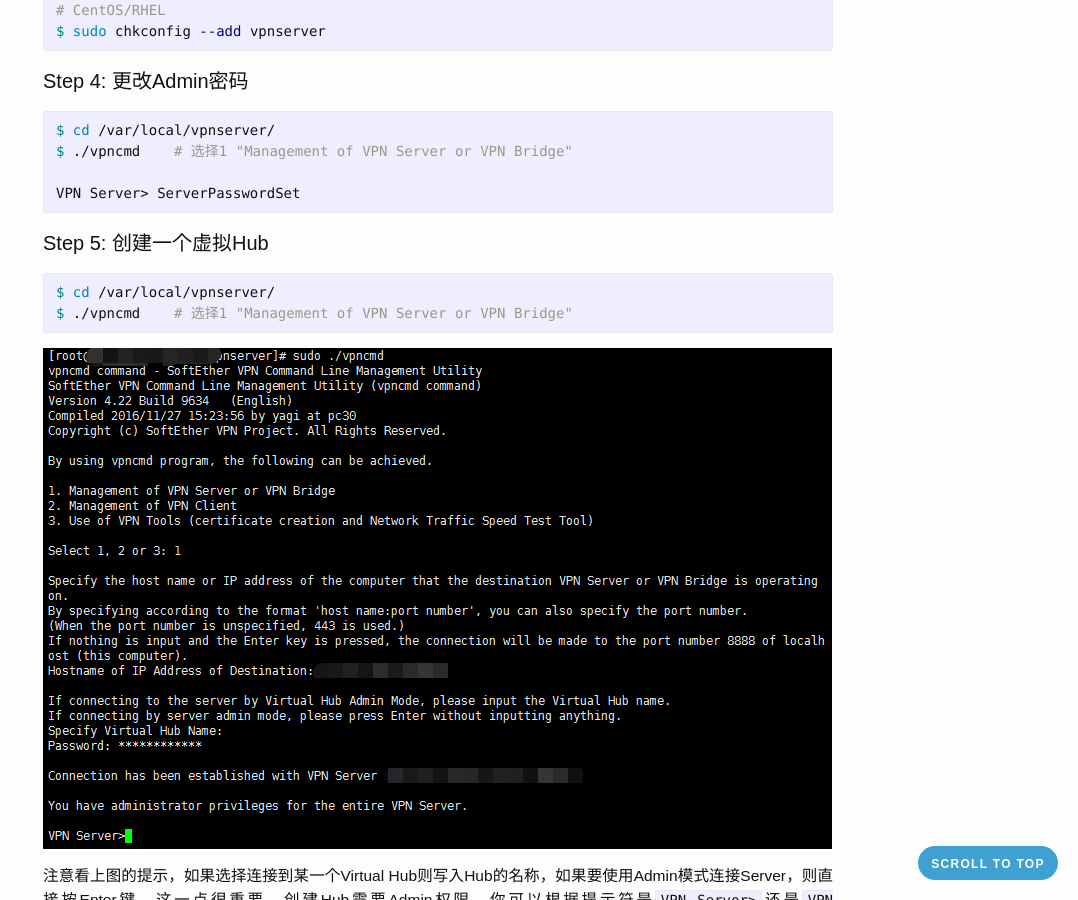
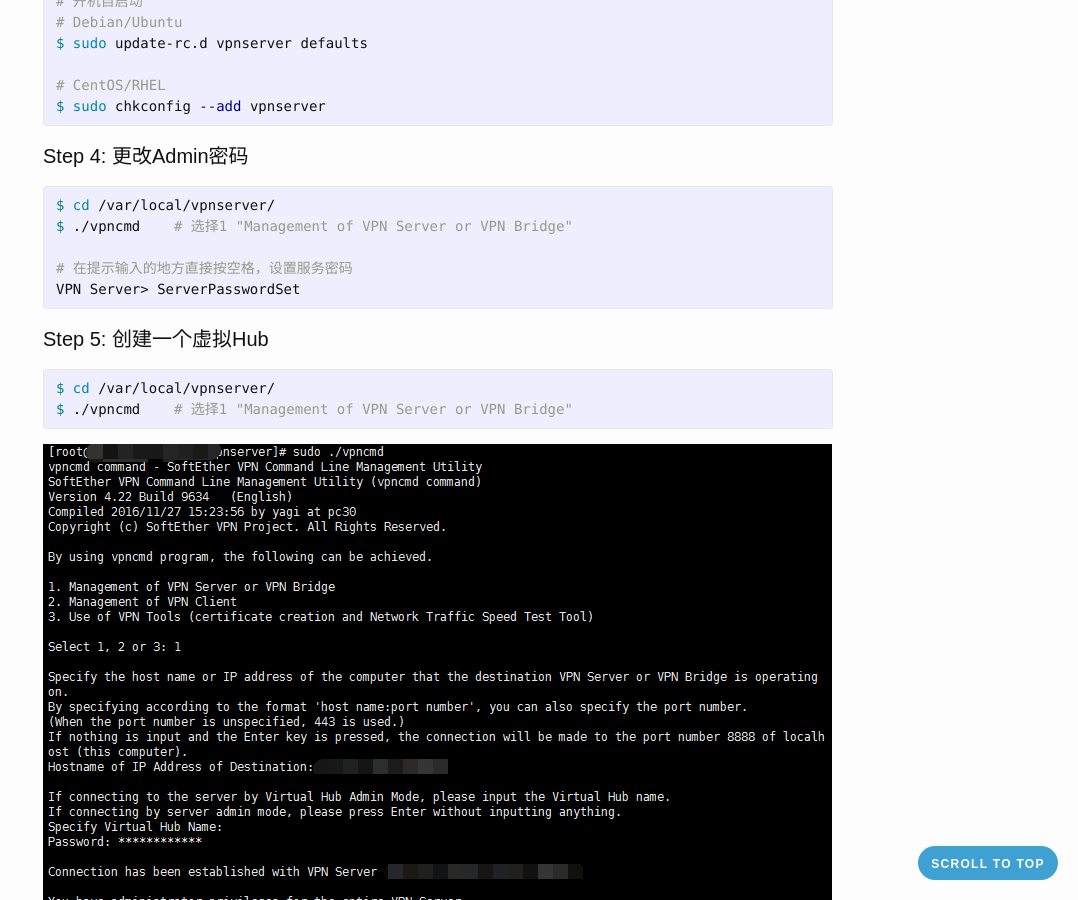
Before and after one commit to zhjwpku/zhjwpku.github.io, a Jekyll site: the page built from _posts/2016-11-29-set-up-vpn-server-using-softether.markdown, in a window 1280 px wide and 900 px high, scrolled down 6090 px. Shown: the whole window, without its empty margins (202-1280 px from the left). Built offline with Jekyll 4.4.1, drawn with Linux system fonts in a browser that asks for light colours; comment, search, counter and statistics services are not loaded.

Commit message:
update layout
Signed-off-by: Zhao Junwang <zhjwpku@gmail.com>

```diff
--- a/_posts/2016-11-29-set-up-vpn-server-using-softether.markdown
+++ b/_posts/2016-11-29-set-up-vpn-server-using-softether.markdown
@@ -78,16 +78,20 @@
 ![lynx](/assets/201611/lynx.png)
 
 选择平台
+
 ![platform](/assets/201611/platform.png)
 
 选择服务端软件
+
 ![vpnserver](/assets/201611/softether_vpn_server.png)
 
 选择机器位数
+
 ![64bit](/assets/201611/64bit.png)
 ![package](/assets/201611/softether-package.png)
 
 下载
+
 ![download](/assets/201611/download.png)
 
 SoftEther客户端也可以使用这种方式下载，之后通过前边的scp将其拷贝到本地。
@@ -104,6 +108,7 @@
 {% endhighlight %}
 
 编译的过程中会多次提示License Agreement的选择，想用就选Yes（type '1'）。
+
 ![lisence](/assets/201611/lisence_agreement.png)
 
 **配置**
@@ -172,6 +177,7 @@
 $ cd /var/local/vpnserver/
 $ ./vpncmd    # 选择1 "Management of VPN Server or VPN Bridge"
 
+# 在提示输入的地方直接按空格，设置服务密码
 VPN Server> ServerPasswordSet
 {% endhighlight %}
 
@@ -212,6 +218,7 @@
 <h4>Step 8: Setup L2TP/IPsec</h4>
 
 运行该命令需要Admin Mode。
+
 ![ipsec](/assets/201611/IPsecEnable.png)
 
 <h4>Step 9: Setup SSTP/OpenVPN</h4>
```
